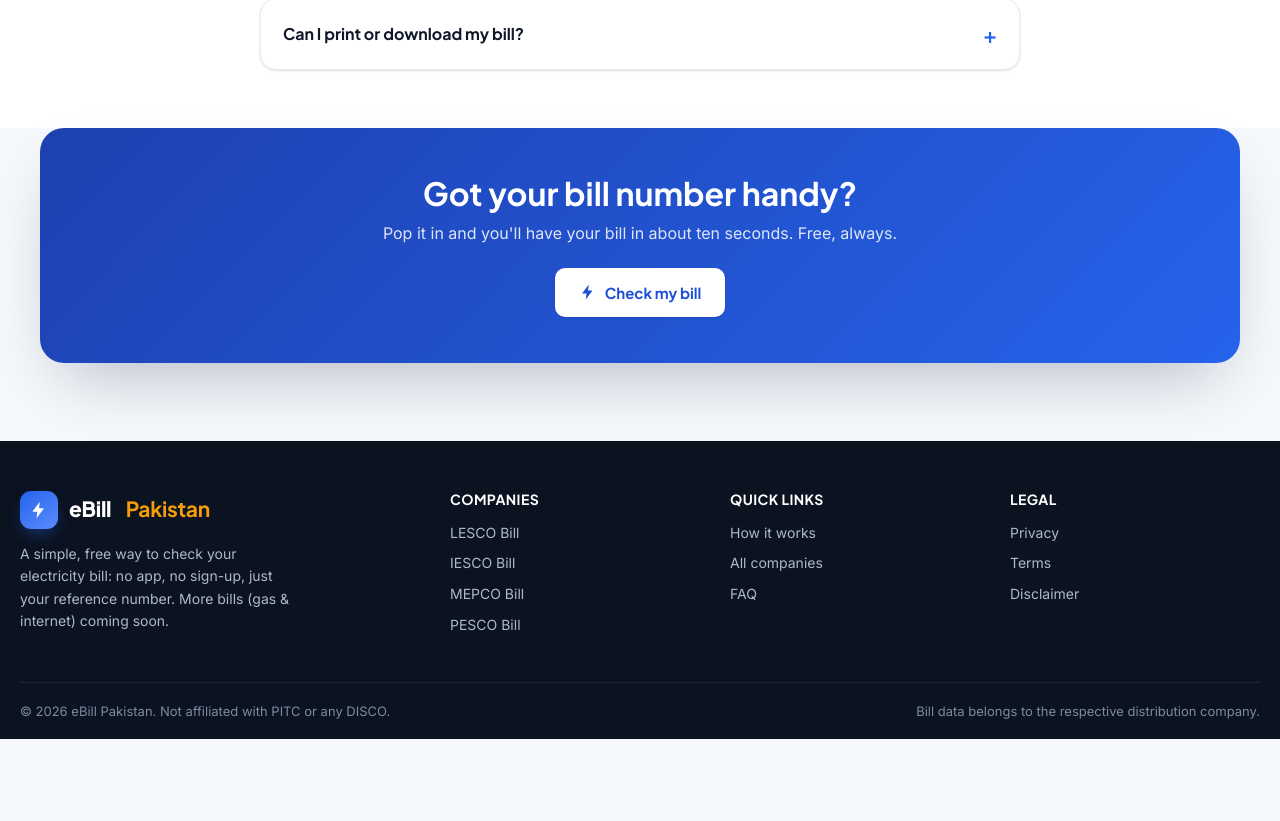
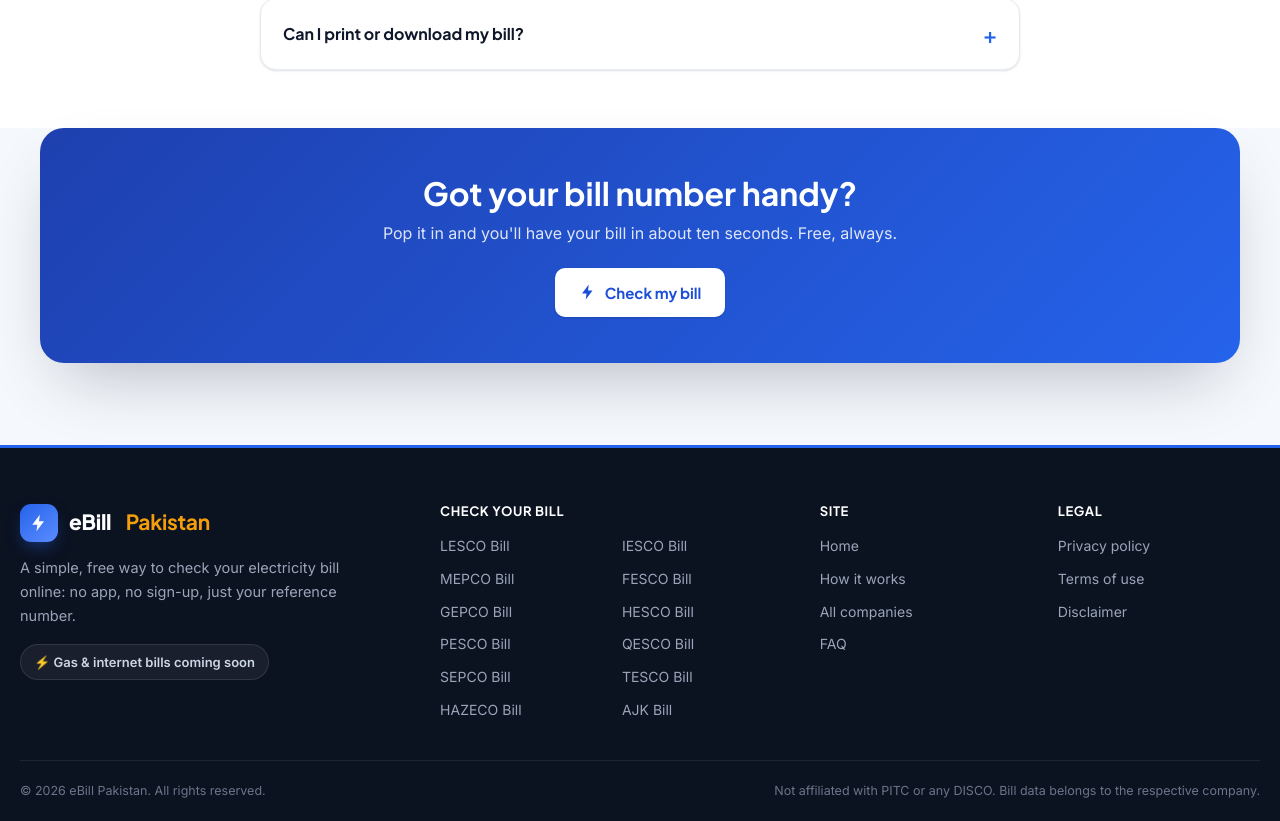
Before and after one commit to atifjan2019/ebillpakistan.pk, a Next.js app: page / in a window 1280 px wide. Shown: the part 2784-3605 px from the top of the page. Before the commit the page ends 3523 px from the top, so only its background shows below. Built offline with nearby package versions, Linux system fonts and the light colour scheme; no server answers.

Commit message:
feat: implement rate limiting for bill requests and enhance footer layout

```diff
--- a/app/api/bill-json/route.js
+++ b/app/api/bill-json/route.js
@@ -1,5 +1,6 @@
 import { fetchBillJson } from "../../../lib/pitc";
 import { isValidRef } from "../../../lib/discos";
+import { rateLimitBill, getIp } from "../../../lib/store";
 
 export const dynamic = "force-dynamic";
 export const maxDuration = 20;
@@ -11,6 +12,10 @@
   if (!isValidRef(ref)) {
     return Response.json({ error: "reference must be 8-14 digits" }, { status: 400 });
   }
+  const rl = await rateLimitBill(`${getIp(request)}`);
+  if (!rl.success) {
+    return Response.json({ error: "too many requests" }, { status: 429 });
+  }
   try {
     const data = await fetchBillJson(ref);
     return Response.json(data, {
--- a/app/api/bill/route.js
+++ b/app/api/bill/route.js
@@ -1,5 +1,6 @@
 import { fetchBillHtml } from "../../../lib/pitc";
 import { DISCOS, isValidRef } from "../../../lib/discos";
+import { rateLimitBill, getIp } from "../../../lib/store";
 
 export const dynamic = "force-dynamic";
 export const maxDuration = 20;
@@ -31,6 +32,14 @@
     );
   }
 
+  const rl = await rateLimitBill(`${getIp(request)}`);
+  if (!rl.success) {
+    return html(
+      messagePage("Too many requests", "You're checking bills very quickly. Please wait a minute and try again.", "ratelimited"),
+      429
+    );
+  }
+
   try {
     const bill = await fetchBillHtml(disco, ref);
     return html(bill, 200);
--- a/app/globals.css
+++ b/app/globals.css
@@ -161,14 +161,17 @@
 .cta-band .btn-ghost { background: #fff; color: var(--brand-700); border: 0; }
 
 /* ---------- footer ---------- */
-.footer { background: #0b1220; color: #aeb9c9; margin-top: 20px; }
-.footer-top { display: grid; grid-template-columns: 1.6fr 1fr 1fr 1fr; gap: 30px; padding: 50px 0 36px; }
-.footer .logo { color: #fff; margin-bottom: 12px; }
-.footer .blurb { font-size: 14px; max-width: 280px; line-height: 1.6; }
-.footer h4 { color: #fff; font-size: 14px; letter-spacing: .4px; margin-bottom: 14px; text-transform: uppercase; }
-.footer ul { list-style: none; margin: 0; padding: 0; display: flex; flex-direction: column; gap: 9px; font-size: 14px; }
-.footer ul a:hover { color: #fff; }
-.footer-bottom { border-top: 1px solid rgba(255, 255, 255, .08); padding: 18px 0; display: flex; justify-content: space-between; gap: 12px; flex-wrap: wrap; font-size: 13px; color: #7e8aa0; }
+.footer { background: #0b1220; color: #9aa6b8; margin-top: 24px; border-top: 3px solid var(--brand); }
+.footer-grid { display: grid; grid-template-columns: 1.9fr 1.7fr 1fr 1fr; gap: 36px; padding: 56px 0 40px; }
+.footer .logo { color: #fff; margin-bottom: 14px; }
+.footer-brand .blurb { font-size: 14.5px; max-width: 320px; line-height: 1.65; margin: 0; }
+.footer-soon { display: inline-block; margin-top: 16px; font-size: 13px; font-weight: 600; color: #cdd6e4; background: rgba(255, 255, 255, .06); border: 1px solid rgba(255, 255, 255, .1); padding: 7px 13px; border-radius: 999px; }
+.footer h4 { color: #fff; font-size: 13px; letter-spacing: .6px; margin-bottom: 16px; text-transform: uppercase; }
+.footer ul { list-style: none; margin: 0; padding: 0; display: flex; flex-direction: column; gap: 11px; font-size: 14px; }
+.footer ul.cols-2 { display: grid; grid-template-columns: 1fr 1fr; gap: 11px 20px; }
+.footer a { color: #9aa6b8; transition: color .12s; }
+.footer a:hover { color: #fff; }
+.footer-bottom { border-top: 1px solid rgba(255, 255, 255, .08); padding: 20px 0; display: flex; justify-content: space-between; align-items: center; gap: 12px; flex-wrap: wrap; font-size: 12.5px; color: #6b7689; }
 
 /* ---------- result page ---------- */
 .result-wrap { padding: 32px 0 50px; }
@@ -196,15 +199,17 @@
 
 /* ---------- responsive ---------- */
 @media (max-width: 820px) {
-  .footer-top { grid-template-columns: 1fr 1fr; }
+  .footer-grid { grid-template-columns: 1.6fr 1fr 1fr; }
+  .footer-brand { grid-column: 1 / -1; }
   .features { grid-template-columns: repeat(2, 1fr); }
   .steps { grid-template-columns: 1fr; }
 }
 @media (max-width: 620px) {
-  .search-grid { grid-template-columns: 1fr; }
+  .search-grid, .search-grid.solo { grid-template-columns: 1fr; } /* stack field then button */
   .search-grid .btn { width: 100%; }
   .features { grid-template-columns: 1fr; }
-  .footer-top { grid-template-columns: 1fr 1fr; }
+  .footer-grid { grid-template-columns: 1fr 1fr; gap: 28px 20px; }
+  .footer-brand { grid-column: 1 / -1; }
   .result-head { flex-direction: column; }
   .disco-grid { grid-template-columns: 1fr 1fr; gap: 12px; } /* 2 companies per row on phones */
   .disco-card { padding: 16px 10px; }
--- a/app/layout.js
+++ b/app/layout.js
@@ -1,5 +1,6 @@
 import "./globals.css";
 import { Inter, Plus_Jakarta_Sans } from "next/font/google";
+import { DISCOS } from "../lib/discos";
 
 const body = Inter({ subsets: ["latin"], variable: "--font-body", display: "swap" });
 const display = Plus_Jakarta_Sans({
@@ -45,43 +46,48 @@
         <main>{children}</main>
 
         <footer className="footer">
-          <div className="container footer-top">
-            <div>
+          <div className="container footer-grid">
+            <div className="footer-brand">
               <a className="logo" href="/"><span className="mark"><Bolt /></span>eBill<b>&nbsp;Pakistan</b></a>
               <p className="blurb">
-                A simple, free way to check your electricity bill: no app, no sign-up, just your
-                reference number. More bills (gas &amp; internet) coming soon.
+                A simple, free way to check your electricity bill online: no app, no sign-up,
+                just your reference number.
               </p>
+              <span className="footer-soon">⚡ Gas &amp; internet bills coming soon</span>
             </div>
-            <div>
-              <h4>Companies</h4>
-              <ul>
-                <li><a href="/lesco-bill-check">LESCO Bill</a></li>
-                <li><a href="/iesco-bill-check">IESCO Bill</a></li>
-                <li><a href="/mepco-bill-check">MEPCO Bill</a></li>
-                <li><a href="/pesco-bill-check">PESCO Bill</a></li>
+
+            <div className="footer-col footer-companies">
+              <h4>Check your bill</h4>
+              <ul className="cols-2">
+                {Object.entries(DISCOS).map(([code, [abbr]]) => (
+                  <li key={code}><a href={`/${code}-bill-check`}>{abbr} Bill</a></li>
+                ))}
               </ul>
             </div>
-            <div>
-              <h4>Quick links</h4>
+
+            <div className="footer-col">
+              <h4>Site</h4>
               <ul>
+                <li><a href="/">Home</a></li>
                 <li><a href="/#how">How it works</a></li>
                 <li><a href="/#companies">All companies</a></li>
                 <li><a href="/#faq">FAQ</a></li>
               </ul>
             </div>
-            <div>
+
+            <div className="footer-col">
               <h4>Legal</h4>
               <ul>
-                <li><a href="/#faq">Privacy</a></li>
-                <li><a href="/#faq">Terms</a></li>
+                <li><a href="/#faq">Privacy policy</a></li>
+                <li><a href="/#faq">Terms of use</a></li>
                 <li><a href="/#faq">Disclaimer</a></li>
               </ul>
             </div>
           </div>
+
           <div className="container footer-bottom">
-            <span>© {new Date().getFullYear()} eBill Pakistan. Not affiliated with PITC or any DISCO.</span>
-            <span>Bill data belongs to the respective distribution company.</span>
+            <span>© {new Date().getFullYear()} eBill Pakistan. All rights reserved.</span>
+            <span>Not affiliated with PITC or any DISCO. Bill data belongs to the respective company.</span>
           </div>
         </footer>
       </body>
--- a/app/result/BillFrame.js
+++ b/app/result/BillFrame.js
@@ -6,6 +6,7 @@
   notfound: "We couldn't find a bill for this reference number. Please double-check it and try again.",
   invalid: "Please go back and enter a valid company and reference number.",
   error: "The bill service is unreachable right now. Please try again in a moment.",
+  ratelimited: "You're going a bit fast. Please wait a minute and try again.",
 };
 
 const DownloadIcon = () => (
```
Also changed, not shown: app/result/page.js (+30 -0 lines), lib/pitc.js.
